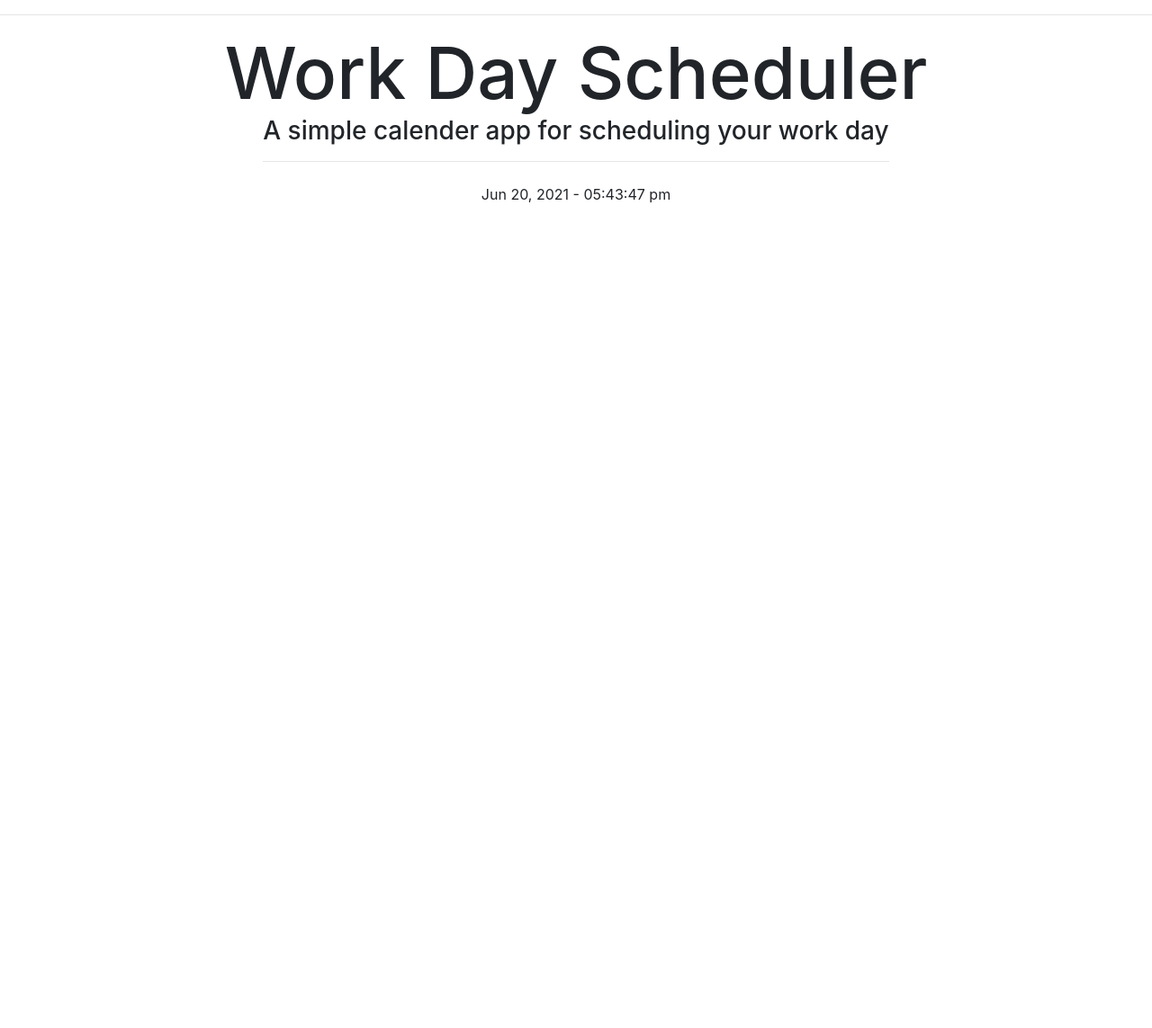
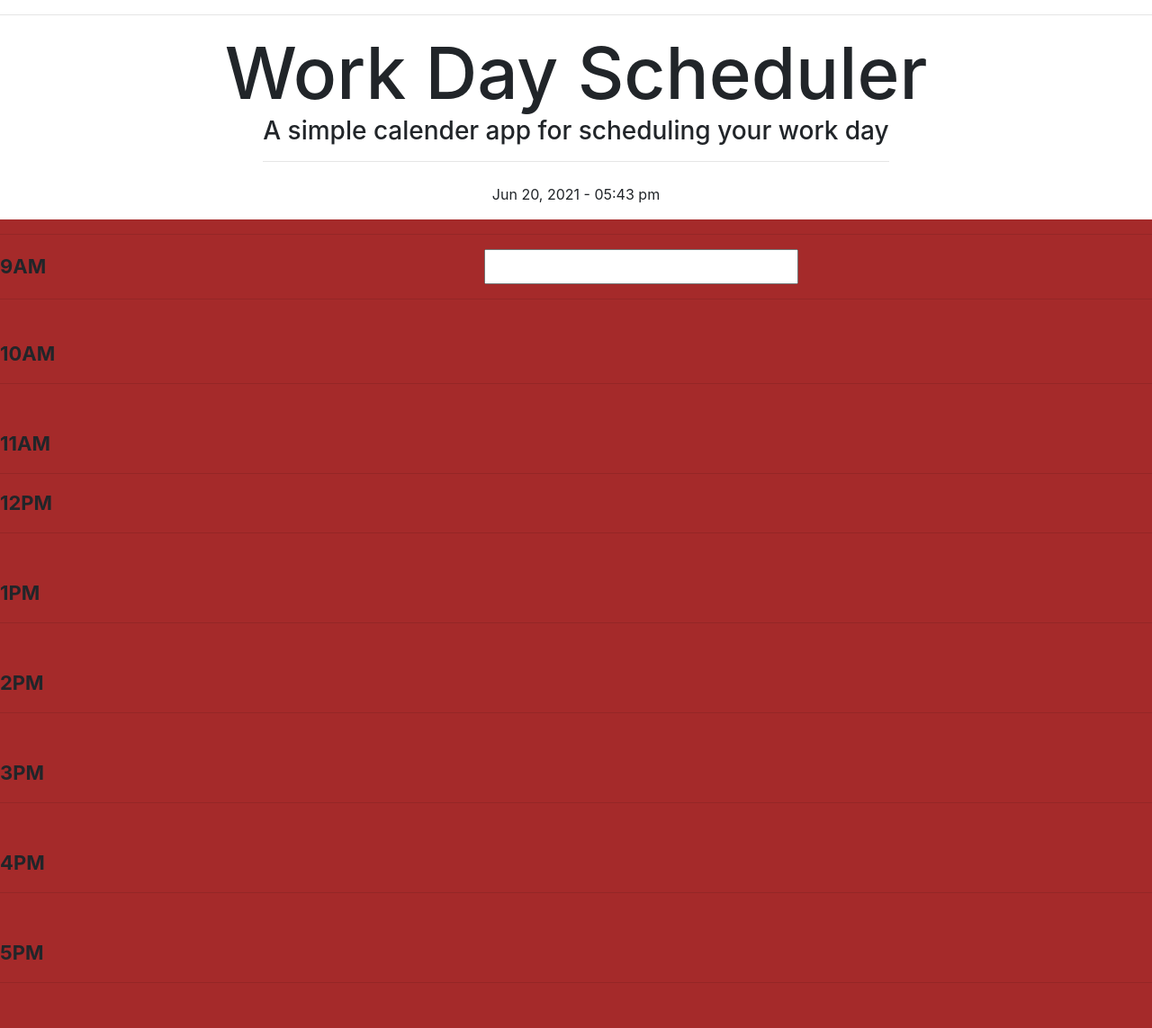
Before and after one commit to anidino/work-day-scheduler, a plain HTML site: page index.html in a window 1280 px wide. Shown: the whole page at 90% size. Before the commit the page ends 800 px from the top, so only its background shows below. Drawn offline with nearby package versions, Linux system fonts and the light colour scheme.

Commit message:
added time blocks, first input element, and styles

```diff
--- a/assets/css/style.css
+++ b/assets/css/style.css
@@ -10,12 +10,59 @@ hr {
     /* height: 50px; */
 }
 
+#dateContainer {
+   display: flex;
+   flex-direction: column;
+   justify-content: flex-start;
+   background-color: brown;
+   width: 100%;
+   height: 100%;
+   font-size: 22px;
+   font-style: normal;
+   font-weight: bold;
+}
 
+#text9AM {
+    /* background-color: chartreuse; */
+    height: 100px;
+}
 
+#event9id {
+    object-position: center;
+    margin-left: 38%;
+}
 
+#text10AM {
+    height: 100px;
+}
 
+#text11AM {
+    height: 100px;
+}
 
+#text12PM {
+    height: 100px;
+}
 
+#text1PM {
+    height: 100px;
+}
+
+#text2PM {
+    height: 100px;
+}
+
+#text3PM {
+    height: 100px;
+}
+
+#text4PM {
+    height: 100px;
+}
+
+#text5PM {
+    height: 100px;
+}
 
 
 
--- a/assets/js/script.js
+++ b/assets/js/script.js
@@ -40,57 +40,280 @@ h2El.appendChild(myHr);
 var currentDay = document.createElement("p");
 // currentDay = moment().format("YYYY-MM-DD");
 // LOOK INTO ADDING INTERVAL TO THIS BECAUSE THE SECONDS DON'T MOVE WELL
-currentDay.innerHTML = moment().format("MMM DD, YYYY - hh:mm:ss a");
-document.body.appendChild(currentDay)
+currentDay.innerHTML = moment().format("MMM DD, YYYY - hh:mm a");
+document.body.appendChild(currentDay) // had tried to appendChild here without the document part with no luck
 console.log(moment());
 
 //everything working above
 
 //VARIABLE NOW IS CREATED USING MOMENT AND FORMATTED TO BE HOURLY. IT IS ALSO PARSED TO ENSURE A WHOLE NUMBER IS RETURNED. WE LOG TO THE CONSOLE
-var now = parseInt(moment().format('HH'));
+var now = parseInt(moment().format('HH:MM'));
 console.log(now)
 
-// CREATE A CONTAINER FOR ALL THE DIVS AND MAKE IT A FLEXBOX
-var container = document.createElement("section");
+// CREATE A CONTAINER FOR ALL THE DIVS, APPEND TO THE BODY, THEN MAKE IT A FLEXBOX IN CSS FILE
+var container = document.createElement("div");
+container.setAttribute("id", "dateContainer");
 container.innerHTML = ""
-// container.output
-//does the container need to be pushed somehow/appended (appending didnt' work just making notes.)
+body.appendChild(container);
+
+
+// ADD hr ELEMENT TO CREATE A HORIZONTAL LINE THEN APPEND IT TO DOM
+var myBefore9hr = document.createElement("hr");
+container.appendChild(myBefore9hr);
 
 //CREATE A DIV FOR EACH TIME BLOCK THAT WILL BE MADE
 var div9 = document.createElement("div");
+div9.setAttribute("id", "text9AM");
+div9.setAttribute("class", "hourDivs")
+div9.textContent = "9AM";
+container.appendChild(div9);
+
+// add input / form below for each div before the hr tag
+var event9 = document.createElement("input");
+event9.type = "text";
+// textfield.value = "";
+event9.id = "event9id"
+event9.className = "dayEvents";
+div9.appendChild(event9);
+
+// ADD hr ELEMENT TO CREATE A HORIZONTAL LINE THEN APPEND IT TO DOM
+var myHr9 = document.createElement("hr");
+div9.appendChild(myHr9);
+
+
+
+
 var div10 = document.createElement("div");
+div10.setAttribute("id", "text10AM");
+div10.setAttribute("class", "hourDivs");
+div10.textContent = "10AM";
+container.appendChild(div10);
+
+// add input / form below for each div before the hr tag
+
+// ADD hr ELEMENT TO CREATE A HORIZONTAL LINE THEN APPEND IT TO DOM
+var myHr10 = document.createElement("hr");
+div10.appendChild(myHr10);
+
+
 var div11 = document.createElement("div");
+div11.setAttribute("id", "text11PM");
+div11.setAttribute("class", "hourDivs");
+div11.textContent = "11AM";
+container.appendChild(div11);
+
+// add input / form below for each div before the hr tag
+
+// ADD hr ELEMENT TO CREATE A HORIZONTAL LINE THEN APPEND IT TO DOM
+var myHr11 = document.createElement("hr");
+div11.appendChild(myHr11);
+
+
 var div12 = document.createElement("div");
+div12.setAttribute("id", "text12PM");
+div12.setAttribute("class", "hourDivs");
+div12.textContent = "12PM";
+container.appendChild(div12);
+
+// add input / form below for each div before the hr tag
+
+// ADD hr ELEMENT TO CREATE A HORIZONTAL LINE THEN APPEND IT TO DOM
+var myHr12 = document.createElement("hr");
+div12.appendChild(myHr12);
+
 var div1 = document.createElement("div");
+div1.setAttribute("id", "text1PM");
+div1.setAttribute("class", "hourDivs")
+div1.textContent = "1PM";
+container.appendChild(div1);
+
+// add input / form below for each div before the hr tag
+
+// ADD hr ELEMENT TO CREATE A HORIZONTAL LINE THEN APPEND IT TO DOM
+var myHr1 = document.createElement("hr");
+div1.appendChild(myHr1);
+
 var div2 = document.createElement("div");
+div2.setAttribute("id", "text2PM");
+div2.setAttribute("class", "hourDivs");
+div2.textContent = "2PM";
+container.appendChild(div2);
+
+// add input / form below for each div before the hr tag
+
+// ADD hr ELEMENT TO CREATE A HORIZONTAL LINE THEN APPEND IT TO DOM
+var myHr2 = document.createElement("hr");
+div2.appendChild(myHr2);
+
 var div3 = document.createElement("div");
+div3.setAttribute("id", "text3PM");
+div3.setAttribute("class", "hourDivs");
+div3.textContent = "3PM";
+container.appendChild(div3);
+
+// add input / form below for each div before the hr tag
+
+// ADD hr ELEMENT TO CREATE A HORIZONTAL LINE THEN APPEND IT TO DOM
+var myHr3 = document.createElement("hr");
+div3.appendChild(myHr3);
+
 var div4 = document.createElement("div");
+div4.setAttribute("id", "text4PM");
+div4.setAttribute("class", "hourDivs");
+div4.textContent = "4PM";
+container.appendChild(div4);
+
+// add input / form below for each div before the hr tag
+
+// ADD hr ELEMENT TO CREATE A HORIZONTAL LINE THEN APPEND IT TO DOM
+var myHr4 = document.createElement("hr");
+div4.appendChild(myHr4);
+
 var div5 = document.createElement("div");
+div5.setAttribute("id", "text5PM");
+div5.setAttribute("class", "hourDivs");
+div5.textContent = "5PM";
+container.appendChild(div5);
+
+// add input / form below for each div before the hr tag
+
+// ADD hr ELEMENT TO CREATE A HORIZONTAL LINE THEN APPEND IT TO DOM
+var myHr5 = document.createElement("hr");
+div5.appendChild(myHr5);
+
+
+
+
+
+
+
+
+
+
+
+
+
+
+
+
+
+
+
+
+
+
+
+
+
+
+
+
+
+
+
+
+
+
+
+
+
+
+
+
+
+
+
+
+
+
+
+
+
+
+
+
+
+
+
+
+
+
+
+
 
 // GIVE AN ID TO EACH DIV
-div9.setAttribute("id", "text9AM");
-div10.setAttribute("id", "text10AM");
-div11.setAttribute("id", "text11PM");
-div12.setAttribute("id", "text12PM");
-div1.setAttribute("id", "text1PM");
-div2.setAttribute("id", "text2PM");
-div3.setAttribute("id", "text3PM");
-div4.setAttribute("id", "text4PM");
-div5.setAttribute("id", "text5PM");
+// div9.setAttribute("id", "text9AM");
+// div9.setAttribute("class", "hourDivs")
+// div10.setAttribute("id", "text10AM");
+// div10.setAttribute("class", "hourDivs")
+// div11.setAttribute("id", "text11PM");
+// div11.setAttribute("class", "hourDivs")
+// div12.setAttribute("id", "text12PM");
+// div12.setAttribute("class", "hourDivs")
+// div1.setAttribute("id", "text1PM");
+// div1.setAttribute("class", "hourDivs")
+// div2.setAttribute("id", "text2PM");
+// div2.setAttribute("class", "hourDivs")
+// div3.setAttribute("id", "text3PM");
+// div3.setAttribute("class", "hourDivs")
+// div4.setAttribute("id", "text4PM");
+// div4.setAttribute("class", "hourDivs");
+// div5.setAttribute("id", "text5PM");
+// div5.setAttribute("class", "hourDivs")
+
+// SEND TEXT TO EACH DIV
+// div9.textContent = "9AM";
+// div10.textContent = "10AM";
+// div11.textContent = "11AM";
+// div12.textContent = "12PM";
+// div1.textContent = "1PM";
+// div2.textContent = "2PM";
+// div3.textContent = "3PM";
+// div4.textContent = "4PM";
+// div5.textContent = "5PM";
+
+// dateSection = document.getElementById("dateContainer")
+
+// ADD TIME TO EACH DIV USING THE INNERHTML METHOD THEN APPENDING EACH TO DOM
+// WHY DOES IT WORK WITH BODY, AN HTML ELEMENT, BUT NOT WITH THE CREATED 'SECTION', ALSO AN HTML ELEMENT?
+// div9.innerHTML = "9AM";
+// document.body.appendChild(div9);
+// div10.innerHTML = "10AM";
+// document.body.appendChild(div10);
+// div11.innerHTML = "11AM";
+// document.body.appendChild(div11);
+// div12.innerHTML = "12pM";
+// document.body.appendChild(div12);
+// div1.innerHTML = "1pM";
+// document.body.appendChild(div1);
+// div2.innerHTML = "2pM";
+// document.body.appendChild(div2);
+// div3.innerHTML = "3pM";
+// document.body.appendChild(div3);
+// div4.innerHTML = "4pM";
+// document.body.appendChild(div4);
+// div5.innerHTML = "5pM";
+// document.body.appendChild(div5);
+
+// $("hourDivs").wrap("<section class='dateContainer'></div>");
+
+//have tried .wrap and $(".free-me").insertAfter(".blog"); to get divs to nest inside of date section
+
+
 
 
 
 // MAYBE RE-EVALUATE THIS PART TOMORROW. THE # IS LIKE A QUICK WAY TO GRAB HTML ELEMENTS I THINK? SO MAYBE NOT A GOOD USE HERE SINCE WE MADE OUR OWN IN JS
 // MAKE A VARIABLE FOR EACH BLOCK OF TIME
-var $at9AM = $("#text9AM");
-var $at10AM = $("#text10AM");
-var $at11AM = $("#text11PM");
-var $at12PM = $("#text12PM");
-var $at1PM = $("#text1PM");
-var $at2PM = $("text2PM");
-var $at3PM = $("text3PM");
-var $at4PM = $("text4PM");
-var $at5PM = $("text5PM");
+// var $at9AM = $("#text9AM");
+// var $at10AM = $("#text10AM");
+// var $at11AM = $("#text11PM");
+// var $at12PM = $("#text12PM");
+// var $at1PM = $("#text1PM");
+// var $at2PM = $("text2PM");
+// var $at3PM = $("text3PM");
+// var $at4PM = $("text4PM");
+// var $at5PM = $("text5PM");
 
 
 
--- a/index.html
+++ b/index.html
@@ -17,6 +17,10 @@
 
 
     <hr>
+    <div id="dateContainer">
+
+
+    </div>
     <!-- <header class="jumbotron">
         <h1 class="display-3">Work Day Scheduler</h1>
         <p class="lead">A simple calendar app for scheduling your work day</p>
```
